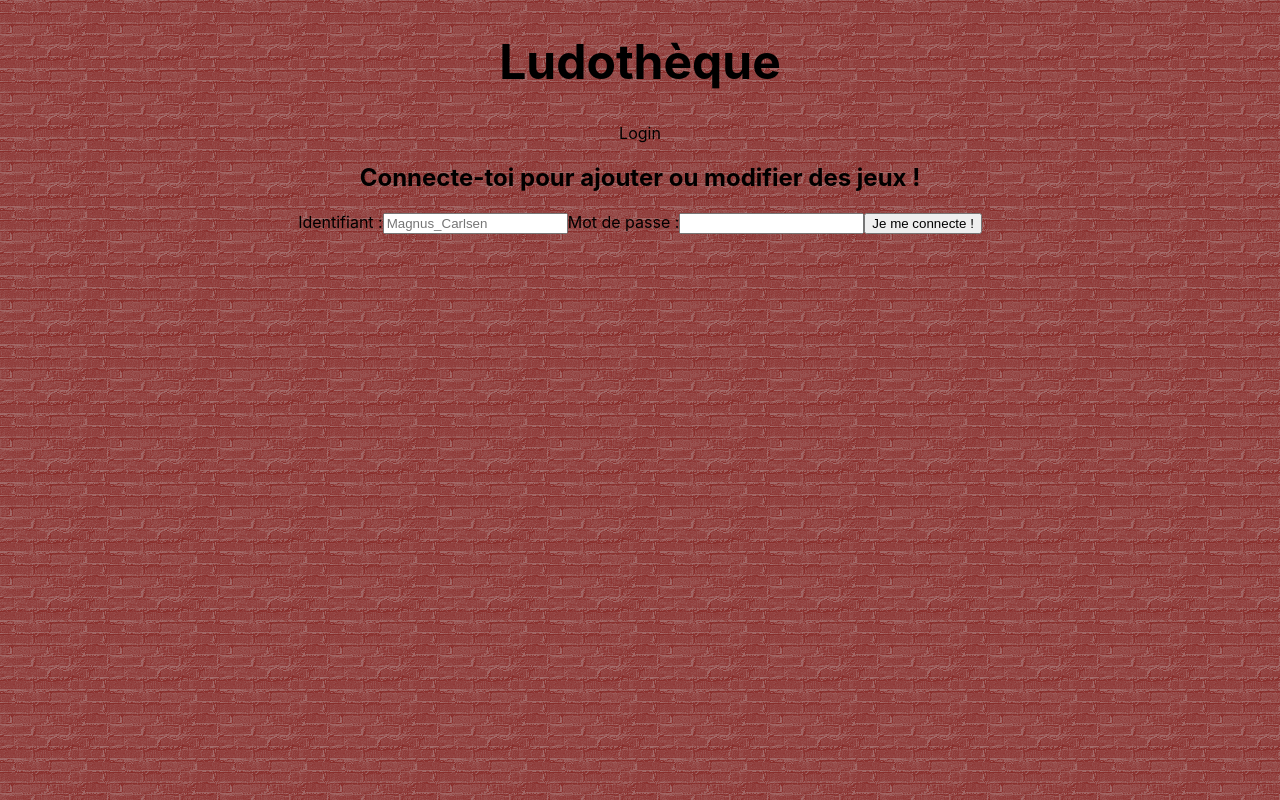
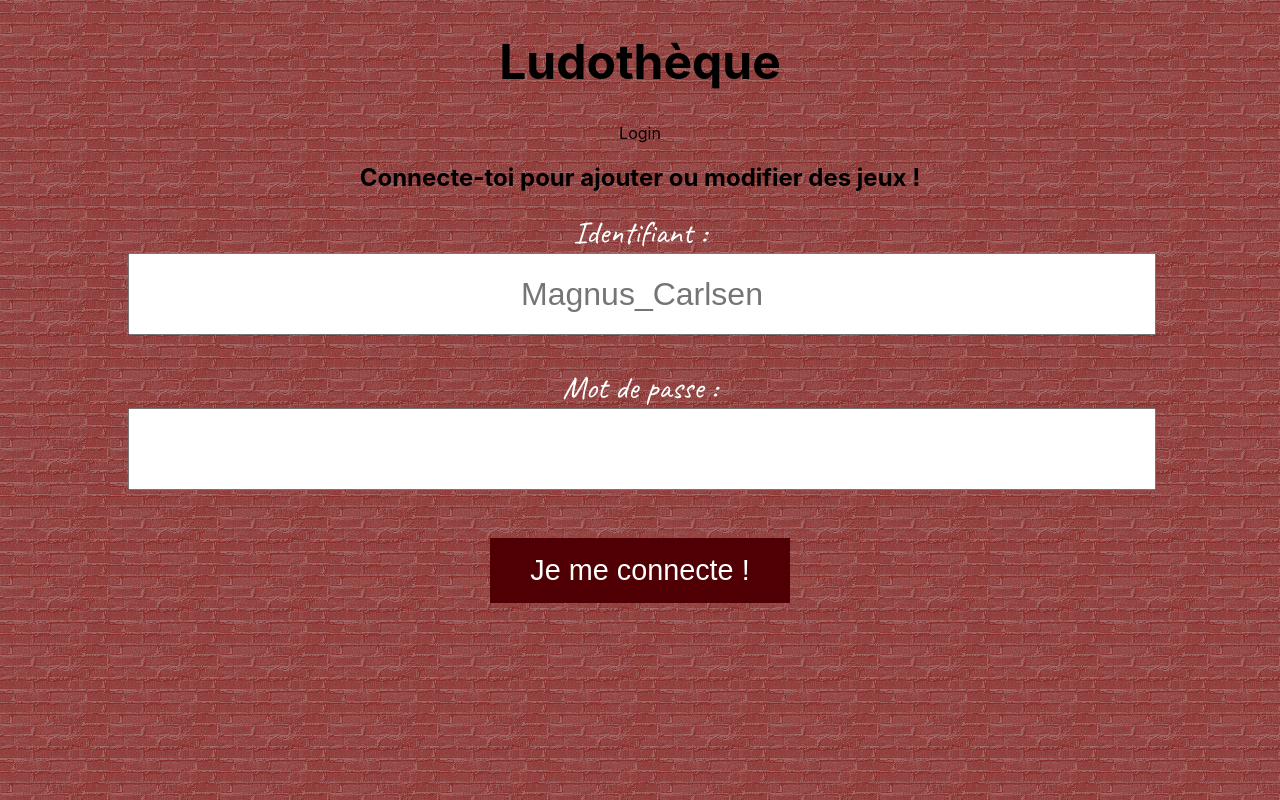
Before and after one commit to ValerieVT/ludotheque-front, a React (Create React App) app: page /connexion in a window 1280 px wide. Built offline with nearby package versions, Linux system fonts and the light colour scheme; no server answers.

Commit message:
designed page

```diff
--- /dev/null
+++ b/src/components/Login.css
@@ -0,0 +1,43 @@
+@import url("https://fonts.googleapis.com/css2?family=Caveat:wght@400&display=swap");
+
+.Login {
+  width: 90%;
+  margin: auto;
+}
+
+.Login label {
+  font-family: "Caveat", "Arial", sans-serif;
+  color: #fff;
+  font-size: 2rem;
+  text-align: center;
+  display: block;
+  margin-bottom: 2rem;
+}
+.Login input {
+  width: 96%;
+  display: block;
+  text-align: center;
+  font-size: 2rem;
+  padding: 2%;
+}
+
+.Login button {
+  background-color: rgb(80, 0, 4);
+  border: none;
+  color: #fff;
+  font-size: 1.8rem;
+  padding: 1rem 2.5rem;
+  margin: 1rem;
+  cursor: pointer;
+}
+
+@media only screen and (min-width: 992px) {
+  .Login {
+    width: 80%;
+  }
+}
+@media only screen and (min-width: 1312px) {
+  .Login {
+    width: 50%;
+  }
+}
--- a/src/components/Login.jsx
+++ b/src/components/Login.jsx
@@ -3,6 +3,7 @@ import { Redirect } from "react-router-dom";
 import { useHistory } from "react-router-dom";
 import axios from "axios";
 import AuthContext from "./contexts/auth";
+import "./Login.css";
 
 export default function Login() {
   const [identifier, setIdentifier] = useState("");
```
